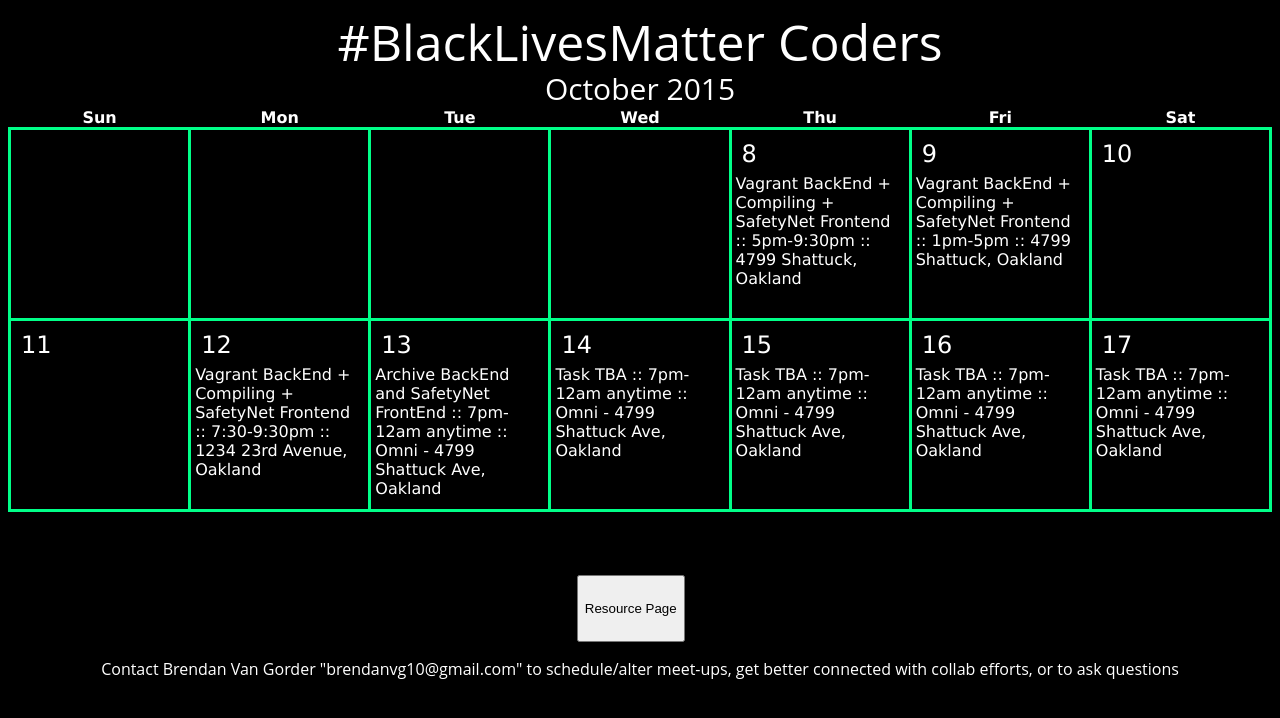
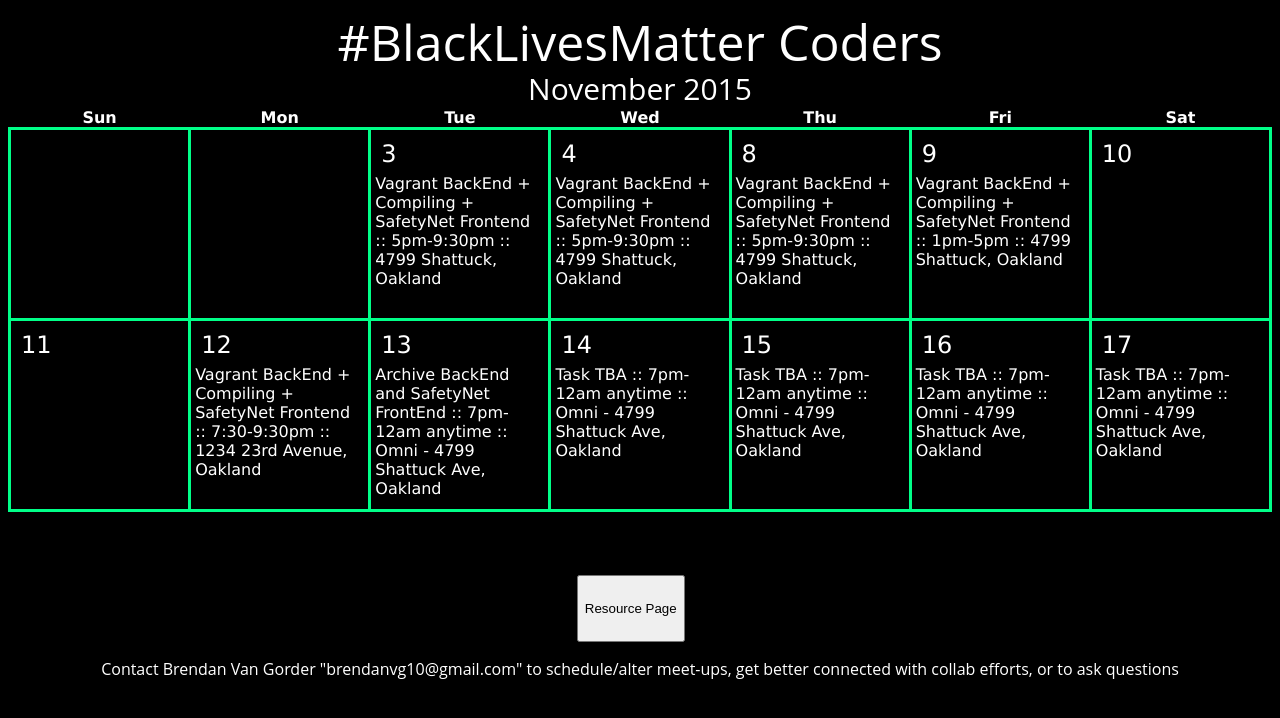
Before and after one commit to P25Scanners/P25Scanners.github.io, a plain HTML site: page calendar.html in a window 1280 px wide. Drawn offline with Linux system fonts and the light colour scheme.

Commit message:
changing calendar

```diff
--- a/calendar.html
+++ b/calendar.html
@@ -102,7 +102,7 @@ td img{
 
 <body>
 <div class="title">#BlackLivesMatter Coders</div>
-<div class="subtitle">October 2015</div>
+<div class="subtitle">November 2015</div>
 <table>
   <tr><th>Sun</th><th>Mon</th><th>Tue</th><th>Wed</th><th>Thu</th><th>Fri</th><th>Sat</th>
   </tr>
@@ -110,8 +110,12 @@ td img{
   <tr>
     <td class="empty"></td>
     <td class="empty"></td>
-    <td class="empty"></td>
-    <td class="empty"></td>
+    <td><span class="day">3</span>
+      <div class="time">Vagrant BackEnd + Compiling + SafetyNet Frontend :: 5pm-9:30pm :: 4799 Shattuck, Oakland</div>
+    </td>
+    <td><span class="day">4</span>
+      <div class="time">Vagrant BackEnd + Compiling + SafetyNet Frontend :: 5pm-9:30pm :: 4799 Shattuck, Oakland</div>
+    </td>
     <td><span class="day">8</span>
       <div class="time">Vagrant BackEnd + Compiling + SafetyNet Frontend :: 5pm-9:30pm :: 4799 Shattuck, Oakland</div>
     </td>
```
